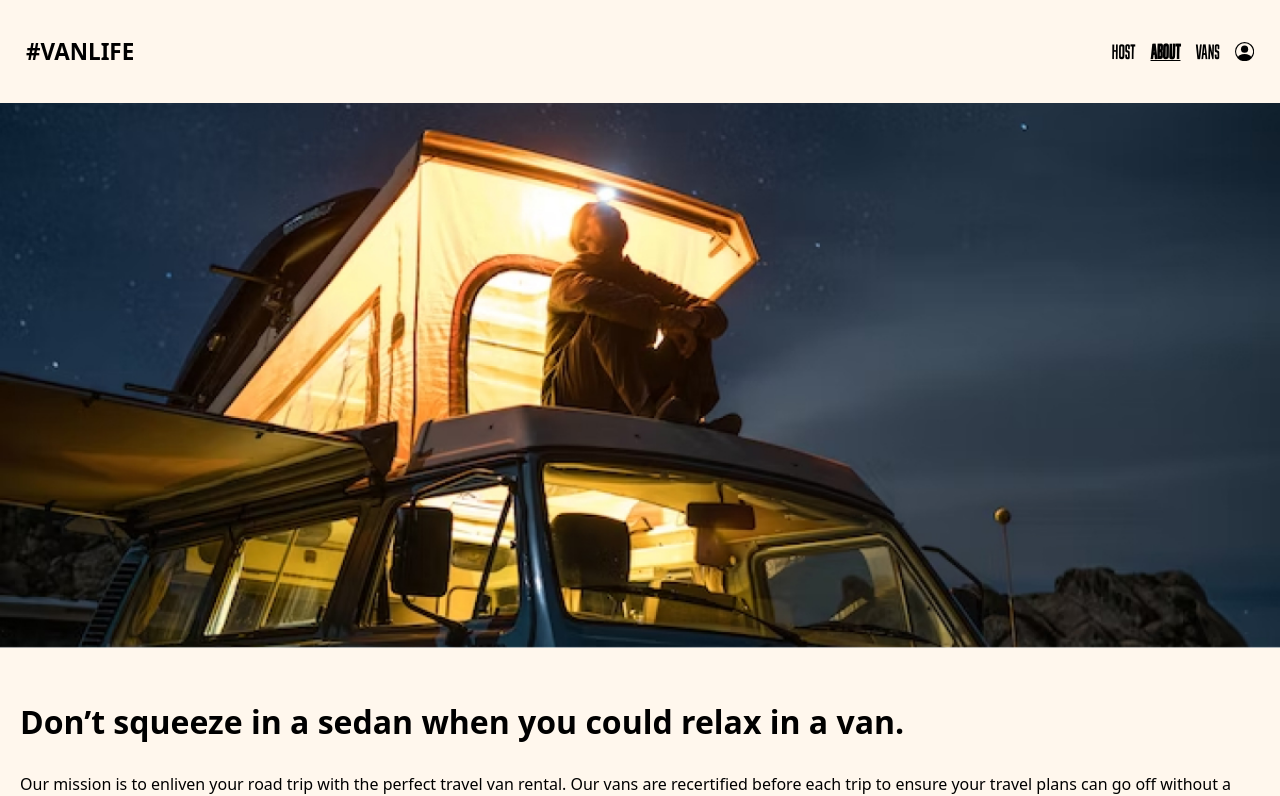
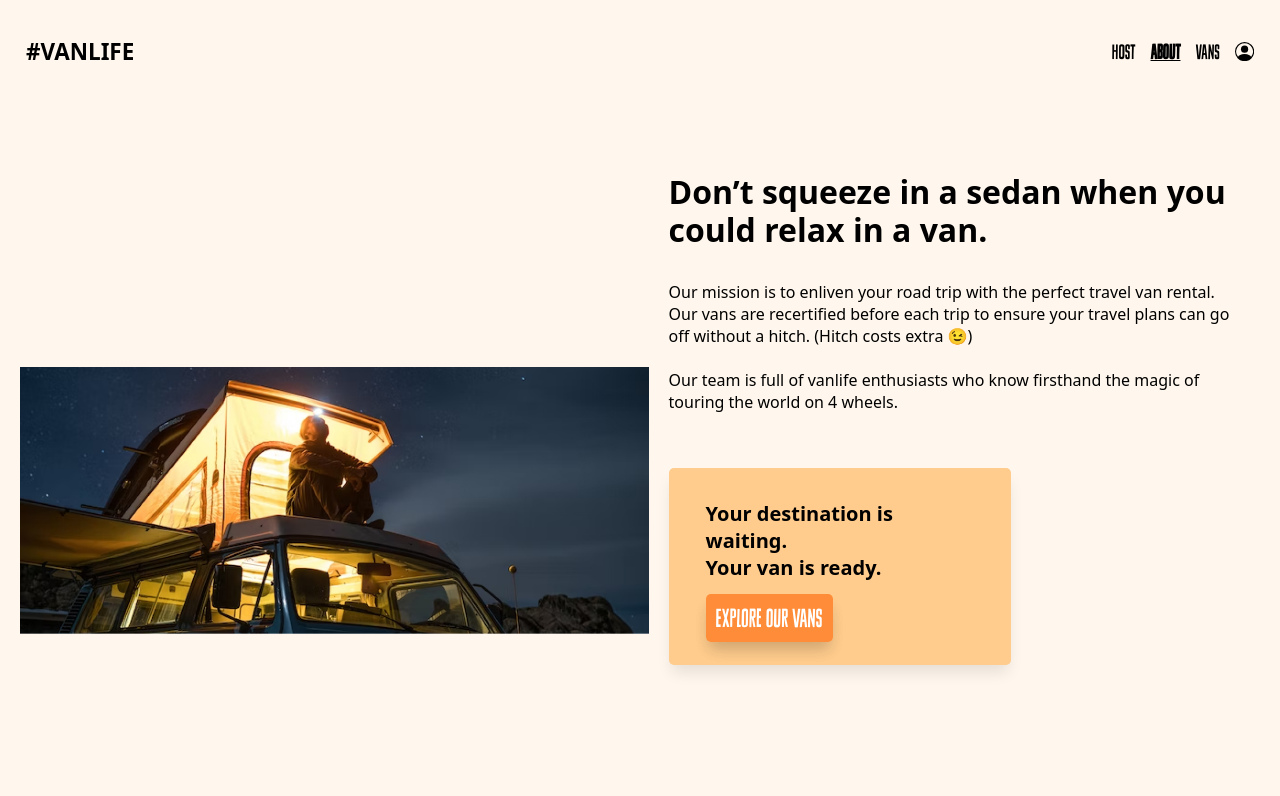
Before and after one commit to killy10o10/vanLife, a React (Vite) app: page /about in a window 1280 px wide. Shown: the top 796 px of the page. Built offline with nearby package versions, Linux system fonts and the light colour scheme; a web font is replaced by a local one; what miragejs would draw is missing.

Commit message:
Make about page responsive

```diff
--- a/api.js
+++ b/api.js
@@ -1,12 +1,12 @@
 export async function getVans() {
-  const res = await fetch("/api/vans")
+  const res = await fetch('/api/vans');
   if (!res.ok) {
-      throw {
-          message: "Failed to fetch vans",
-          statusText: res.statusText,
-          status: res.status
-      }
+    throw {
+      message: 'Failed to fetch vans',
+      statusText: res.statusText,
+      status: res.status,
+    };
   }
-  const data = await res.json()
-  return data.vans
+  const data = await res.json();
+  return data.vans;
 }
--- a/src/assets/styles/_about.scss
+++ b/src/assets/styles/_about.scss
@@ -1,3 +1,7 @@
+.about-section {
+  min-height: 100dvh;
+}
+
 .about-content {
   margin-block: 50px;
   padding-inline: 20px;
@@ -9,7 +13,6 @@
     margin-bottom: 32px;
   }
 }
-
 
 .explore-card {
   width: 100%;
@@ -28,3 +31,23 @@
 .about-img img {
   width: 100%;
 }
+
+@media only screen and (min-width: 850px) {
+  .about-section {
+    display: flex;
+    padding: 20px;
+
+    .about-img {
+      flex: 1.1;
+      align-self: center;
+    }
+
+    .about-content {
+      flex: 1;
+    }
+
+    .explore-card {
+      width: 60%;
+    }
+  }
+}
```
